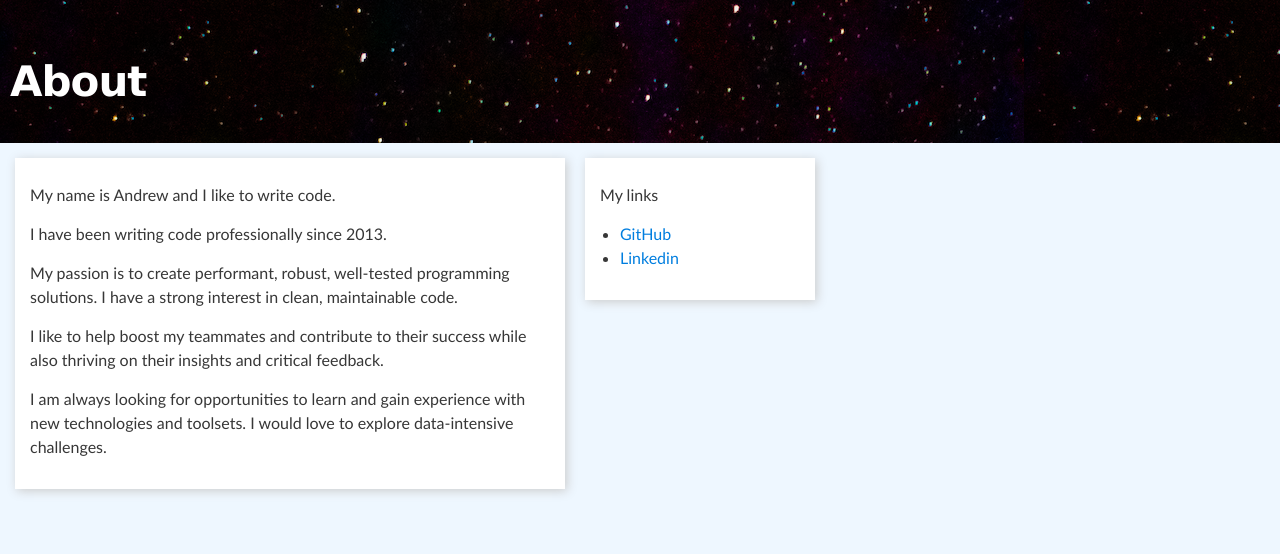
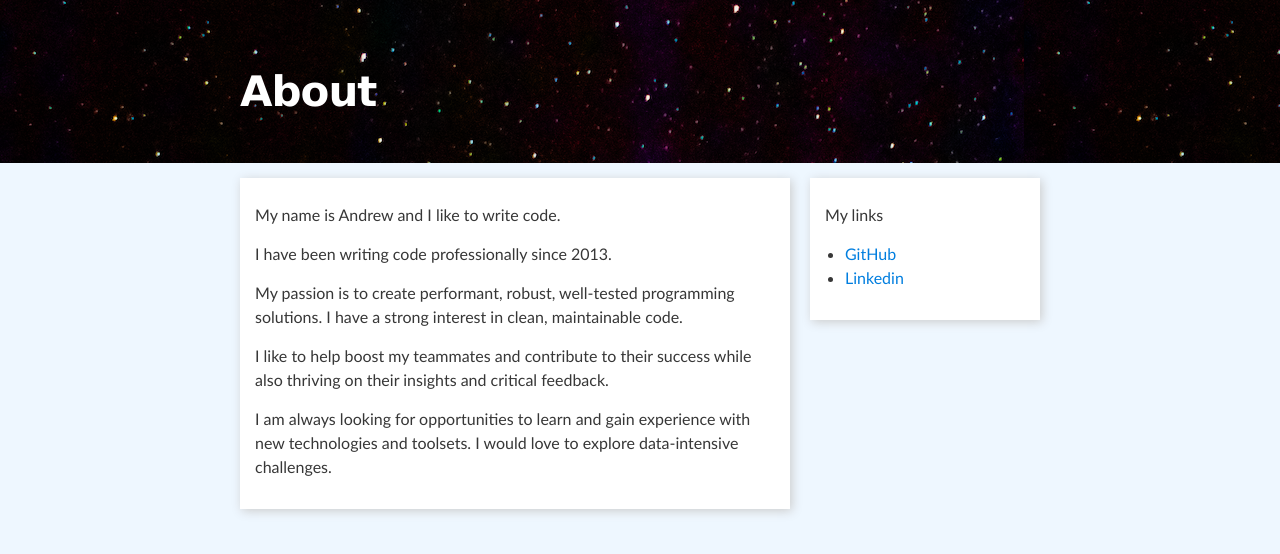
Before and after one commit to Onjrew/Onjrew.github.io, a Jekyll site: the page built from index.md, in a window 1280 px wide. Shown: the top 554 px of the page. Built offline with Jekyll 4.4.1, drawn with Linux system fonts in a browser that asks for light colours.

Commit message:
Move content to the center of the page again.

```diff
--- a/_layouts/default.html
+++ b/_layouts/default.html
@@ -14,7 +14,7 @@
 
     <!-- HEADER -->
     <div id="header_wrap" class="outer">
-        <header class="inner">
+        <header class="inner" style="margin: 0 auto; max-width: 800px;">
 
             <h1 id="project_title">{{ page.title }}</h1>
 
--- a/stylesheets/stylesheet.css
+++ b/stylesheets/stylesheet.css
@@ -276,7 +276,6 @@ Full-Width Styles
 }
 
 #project_title {
-  margin: 0;
   color: #fff;
   font-size: 42px;
   font-weight: 700;
@@ -289,6 +288,7 @@ Full-Width Styles
 }
 
 #main_content_wrap {
+    margin: 0 auto;
     padding: 15px;
     max-width: 800px;
 }
```
